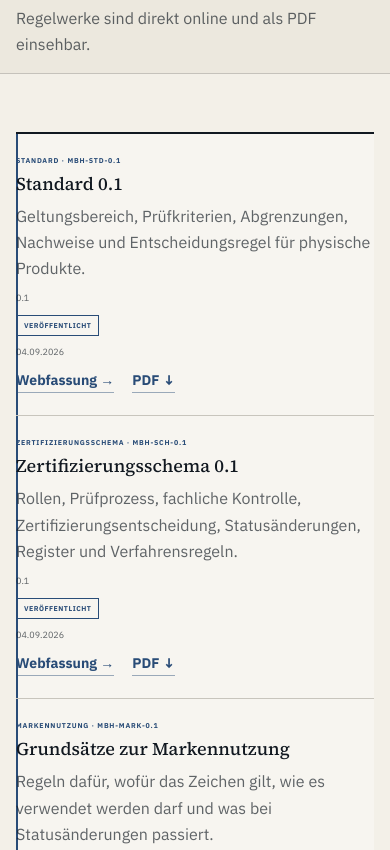
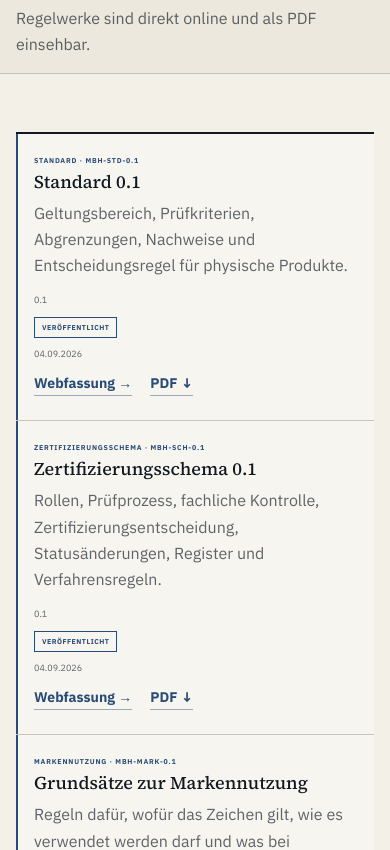
Before and after one commit to dennis-glaser-coder/human-certification-web, a Next.js app: page /dokumente in a window 390 px wide. Shown: the part 900-1750 px from the top of the page. Built offline with nearby package versions, Linux system fonts and the light colour scheme; no server answers.

Commit message:
Fix mobile document registry card layout

```diff
--- a/src/app/final.css
+++ b/src/app/final.css
@@ -2647,3 +2647,57 @@ main :is(.registerDisclosure,.brandAuthorityPillars) span,
     margin-bottom:8px;
   }
 }
+
+
+/* ===== Mobile document registry readability fix 2026-09-08 ===== */
+@media (max-width:760px){
+  .documentRegistry{
+    overflow:hidden;
+  }
+
+  .documentRegistryRow{
+    grid-template-columns:1fr !important;
+    gap:10px !important;
+    padding:22px 18px 24px !important;
+    overflow:hidden;
+  }
+
+  .documentRegistryRow>div,
+  .documentRegistryRow>span,
+  .documentRegistryRow>time{
+    min-width:0;
+  }
+
+  .documentRegistryRow>div:first-child{
+    padding-bottom:5px;
+  }
+
+  .documentRegistryRow small,
+  .documentRegistryRow strong,
+  .documentRegistryRow p{
+    max-width:100%;
+  }
+
+  .documentRegistryRow small{
+    overflow-wrap:normal;
+    word-break:normal;
+  }
+
+  .documentRegistryRow strong{
+    display:block;
+    line-height:1.22;
+  }
+
+  .documentRegistryRow p{
+    line-height:1.6;
+  }
+
+  .documentActions{
+    align-items:flex-start !important;
+    justify-content:flex-start;
+    flex-direction:row !important;
+    flex-wrap:wrap;
+    gap:18px !important;
+    margin-top:5px !important;
+  }
+}
```
